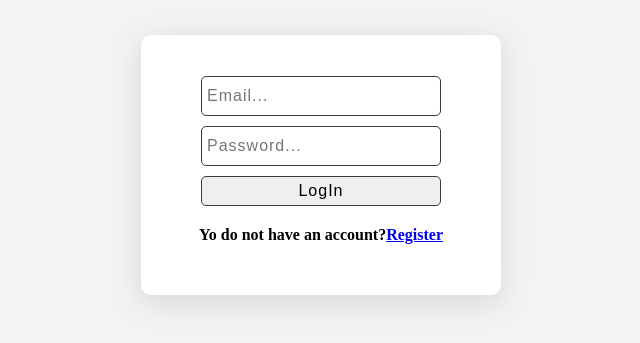
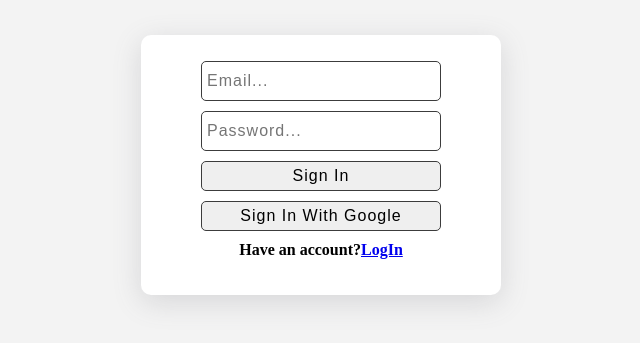
Before and after one commit to andbudha/react-firebase, a React (Vite) app: page /register in a window 1280 px wide. Before the commit this address led to /login. Shown: the part 235-578 px from the top of the page, without its empty margins (319-959 px from the left). Built offline with nearby package versions, Linux system fonts and the light colour scheme.

Commit message:
Auth comp singing func-ty updated

```diff
--- a/src/components/Auth/Auth.tsx
+++ b/src/components/Auth/Auth.tsx
@@ -1,7 +1,7 @@
 import styles from './Auth.module.css';
 import { auth, googleProvider } from '../../config/firebase.ts';
 import { createUserWithEmailAndPassword, signInWithPopup } from 'firebase/auth';
-import { ChangeEvent, useEffect, useState } from 'react';
+import { ChangeEvent, useState } from 'react';
 import { NavLink, Navigate } from 'react-router-dom';
 
 export const Auth = () => {
@@ -9,9 +9,7 @@ export const Auth = () => {
   const [password, setPassowrd] = useState<string>('');
   const [isAuthorised, setIsAuthorised] = useState<boolean>(false);
 
-  useEffect(() => {
-    setIsAuthorised(true);
-  }, []);
+  console.log('state updated: ', isAuthorised);
 
   const emailSettingFunc = (event: ChangeEvent<HTMLInputElement>) => {
     setEmail(event.currentTarget.value);
@@ -22,7 +20,19 @@ export const Auth = () => {
   };
   const signIn = async () => {
     try {
-      await createUserWithEmailAndPassword(auth, email, password);
+      if (email === '') {
+        alert('Enter your email, please!');
+      } else if (password === '') {
+        alert('Enter your password, please!');
+      } else {
+        const user = await createUserWithEmailAndPassword(
+          auth,
+          email,
+          password
+        );
+        if (user) alert('Account created successfully!');
+        setIsAuthorised(true);
+      }
     } catch (error) {
       console.log(error);
     } finally {
@@ -39,7 +49,7 @@ export const Auth = () => {
     }
   };
 
-  if (!isAuthorised) {
+  if (isAuthorised) {
     return <Navigate to={'/login'} />;
   }
 
```
